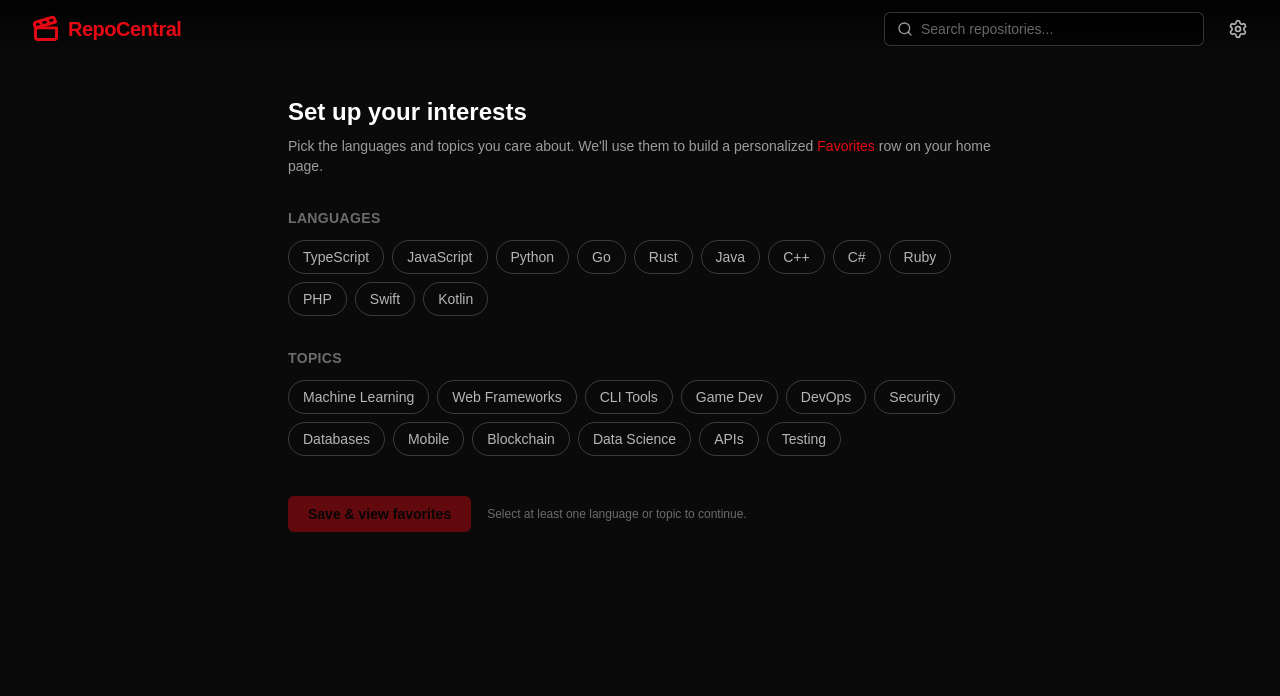
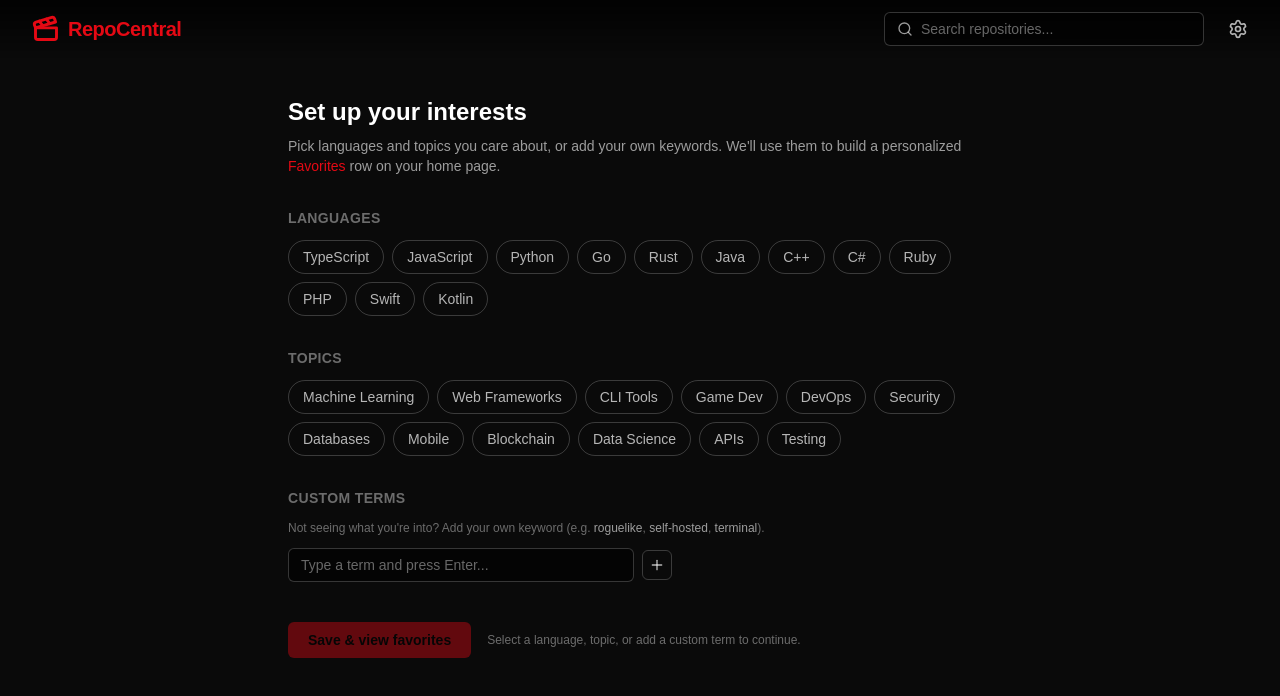
Before and after one commit to Datamazin/repo-central, a Next.js app: page /setup in a window 1280 px wide. Shown: the top 696 px of the page. Built offline with nearby package versions, Linux system fonts and the light colour scheme.

Commit message:
-feature allow User input for favoirtes setup

```diff
--- a/src/app/api/favorites/route.ts
+++ b/src/app/api/favorites/route.ts
@@ -9,6 +9,7 @@ export async function GET(request: Request) {
   const { searchParams } = new URL(request.url);
   const languages = searchParams.get("languages")?.split(",").filter(Boolean) ?? [];
   const topics = searchParams.get("topics")?.split(",").filter(Boolean) ?? [];
+  const terms = searchParams.get("terms")?.split(",").filter(Boolean) ?? [];
 
   // GitHub's search API doesn't support OR-ing multiple values for a single
   // qualifier (e.g. language:A OR language:B silently matches nothing), so
@@ -16,6 +17,7 @@ export async function GET(request: Request) {
   const queries = [
     ...languages.map((lang) => `language:${lang} stars:>100`),
     ...topics.map((topic) => `topic:${topic} stars:>100`),
+    ...terms.map((term) => `${term} in:name,description,topics stars:>50`),
   ].slice(0, MAX_QUERIES);
 
   if (queries.length === 0) {
--- a/src/app/setup/page.tsx
+++ b/src/app/setup/page.tsx
@@ -2,7 +2,7 @@
 
 import { Suspense, useEffect, useState } from "react";
 import { useRouter } from "next/navigation";
-import { Check } from "lucide-react";
+import { Check, Plus, X } from "lucide-react";
 import Navbar from "@/components/Navbar";
 import { INTEREST_LANGUAGES, INTEREST_TOPICS } from "@/lib/github/interests";
 import { getPreferences, savePreferences } from "@/lib/preferences";
@@ -36,6 +36,8 @@ export default function SetupPage() {
   const router = useRouter();
   const [languages, setLanguages] = useState<string[]>([]);
   const [topics, setTopics] = useState<string[]>([]);
+  const [terms, setTerms] = useState<string[]>([]);
+  const [termInput, setTermInput] = useState("");
   const [saved, setSaved] = useState(false);
 
   useEffect(() => {
@@ -43,6 +45,7 @@ export default function SetupPage() {
     if (prefs) {
       setLanguages(prefs.languages);
       setTopics(prefs.topics);
+      setTerms(prefs.terms);
     }
   }, []);
 
@@ -53,13 +56,35 @@ export default function SetupPage() {
     setSaved(false);
   }
 
+  function addTerm() {
+    const value = termInput.trim();
+    if (!value) return;
+    if (!terms.some((t) => t.toLowerCase() === value.toLowerCase())) {
+      setTerms([...terms, value]);
+      setSaved(false);
+    }
+    setTermInput("");
+  }
+
+  function removeTerm(value: string) {
+    setTerms(terms.filter((t) => t !== value));
+    setSaved(false);
+  }
+
+  function handleTermKeyDown(e: React.KeyboardEvent<HTMLInputElement>) {
+    if (e.key === "Enter" || e.key === ",") {
+      e.preventDefault();
+      addTerm();
+    }
+  }
+
   function handleSave() {
-    savePreferences({ languages, topics });
+    savePreferences({ languages, topics, terms });
     setSaved(true);
     router.push("/");
   }
 
-  const hasSelection = languages.length > 0 || topics.length > 0;
+  const hasSelection = languages.length > 0 || topics.length > 0 || terms.length > 0;
 
   return (
     <>
@@ -71,8 +96,8 @@ export default function SetupPage() {
           Set up your interests
         </h1>
         <p className="mt-2 text-sm text-white/60">
-          Pick the languages and topics you care about. We&apos;ll use them to
-          build a personalized{" "}
+          Pick languages and topics you care about, or add your own keywords.
+          We&apos;ll use them to build a personalized{" "}
           <span className="text-accent">Favorites</span> row on your home
           page.
         </p>
@@ -109,6 +134,55 @@ export default function SetupPage() {
           </div>
         </section>
 
+        <section className="mt-8">
+          <h2 className="mb-3 text-sm font-semibold uppercase tracking-wide text-white/40">
+            Custom terms
+          </h2>
+          <p className="mb-3 text-xs text-white/40">
+            Not seeing what you're into? Add your own keyword (e.g.{" "}
+            <span className="text-white/60">roguelike</span>,{" "}
+            <span className="text-white/60">self-hosted</span>,{" "}
+            <span className="text-white/60">terminal</span>).
+          </p>
+          <div className="flex max-w-sm items-center gap-2">
+            <input
+              value={termInput}
+              onChange={(e) => setTermInput(e.target.value)}
+              onKeyDown={handleTermKeyDown}
+              placeholder="Type a term and press Enter..."
+              className="w-full rounded-md border border-white/20 bg-black/60 px-3 py-1.5 text-sm text-white placeholder:text-white/40 outline-none focus:border-white/60"
+            />
+            <button
+              type="button"
+              onClick={addTerm}
+              aria-label="Add term"
+              className="flex shrink-0 items-center justify-center rounded-md border border-white/20 p-1.5 text-white/70 transition-colors hover:border-white/40 hover:text-white"
+            >
+              <Plus className="h-4 w-4" />
+            </button>
+          </div>
+          {terms.length > 0 && (
+            <div className="mt-3 flex flex-wrap gap-2">
+              {terms.map((term) => (
+                <span
+                  key={term}
+                  className="flex items-center gap-1.5 rounded-full border border-accent bg-accent/20 px-3.5 py-1.5 text-sm text-accent"
+                >
+                  {term}
+                  <button
+                    type="button"
+                    onClick={() => removeTerm(term)}
+                    aria-label={`Remove ${term}`}
+                    className="text-accent/70 hover:text-accent"
+                  >
+                    <X className="h-3.5 w-3.5" />
+                  </button>
+                </span>
+              ))}
+            </div>
+          )}
+        </section>
+
         <div className="mt-10 flex items-center gap-4">
           <button
             type="button"
@@ -120,7 +194,7 @@ export default function SetupPage() {
           </button>
           {!hasSelection && (
             <p className="text-xs text-white/40">
-              Select at least one language or topic to continue.
+              Select a language, topic, or add a custom term to continue.
             </p>
           )}
           {saved && <p className="text-xs text-accent">Saved!</p>}
--- a/src/components/FavoritesRow.tsx
+++ b/src/components/FavoritesRow.tsx
@@ -22,6 +22,7 @@ export default function FavoritesRow() {
     const params = new URLSearchParams();
     if (prefs.languages.length) params.set("languages", prefs.languages.join(","));
     if (prefs.topics.length) params.set("topics", prefs.topics.join(","));
+    if (prefs.terms.length) params.set("terms", prefs.terms.join(","));
 
     fetch(`/api/favorites?${params}`)
       .then((res) => (res.ok ? res.json() : { repos: [] }))
--- a/src/lib/preferences.ts
+++ b/src/lib/preferences.ts
@@ -1,6 +1,7 @@
 export interface UserPreferences {
   languages: string[];
   topics: string[];
+  terms: string[];
 }
 
 const STORAGE_KEY = "repocentral:preferences";
@@ -10,9 +11,16 @@ export function getPreferences(): UserPreferences | null {
   try {
     const raw = window.localStorage.getItem(STORAGE_KEY);
     if (!raw) return null;
-    const parsed = JSON.parse(raw) as UserPreferences;
-    if (parsed.languages?.length === 0 && parsed.topics?.length === 0) return null;
-    return parsed;
+    const parsed = JSON.parse(raw) as Partial<UserPreferences>;
+    const prefs: UserPreferences = {
+      languages: parsed.languages ?? [],
+      topics: parsed.topics ?? [],
+      terms: parsed.terms ?? [],
+    };
+    if (!prefs.languages.length && !prefs.topics.length && !prefs.terms.length) {
+      return null;
+    }
+    return prefs;
   } catch {
     return null;
   }
```
